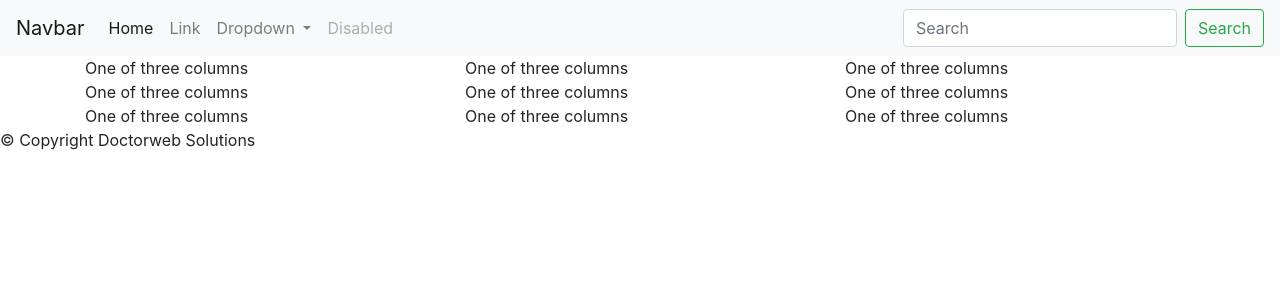
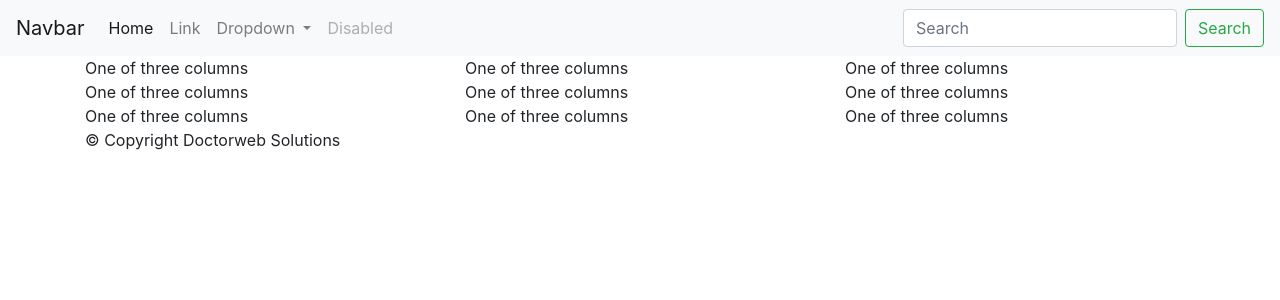
Before and after one commit to doctorwebsolutions/doctorweb, a Jekyll site: the page built from index.md, in a window 1280 px wide. Shown: the top 300 px of the page. Built offline with Jekyll 4.4.1, drawn with Linux system fonts in a browser that asks for light colours; our own code applies the rules of GitHub Pages for plain Markdown files.

Commit message:
Update default.html

```diff
--- a/_layouts/default.html
+++ b/_layouts/default.html
@@ -47,7 +47,7 @@
       One of three columns
     </div>
   </div>
-
+         {% include footer.html %}
 </div>
 
 
@@ -56,6 +56,6 @@
     <script src="https://stackpath.bootstrapcdn.com/bootstrap/4.3.1/js/bootstrap.min.js" integrity="sha384-JjSmVgyd0p3pXB1rRibZUAYoIIy6OrQ6VrjIEaFf/nJGzIxFDsf4x0xIM+B07jRM" crossorigin="anonymous"></script>
 
 </body>
-            {% include footer.html %}
+
 
 </html>
```
